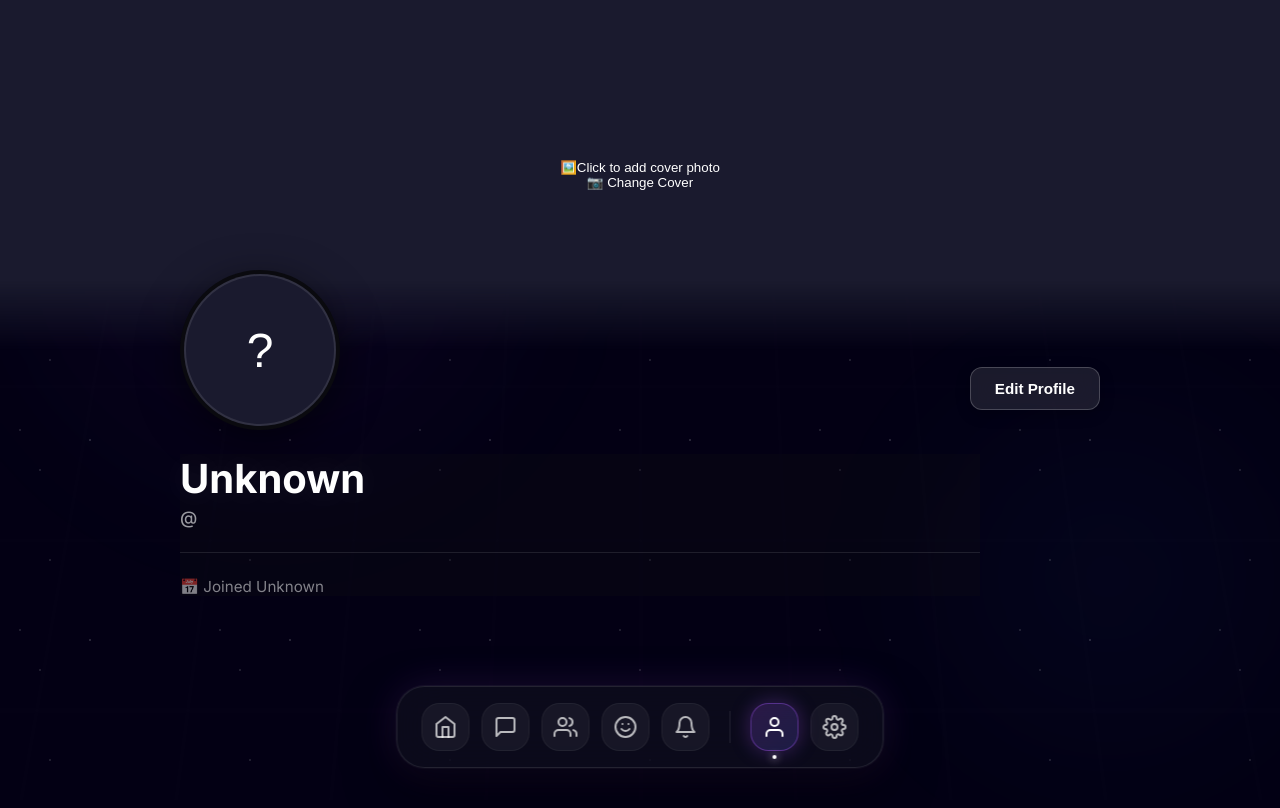
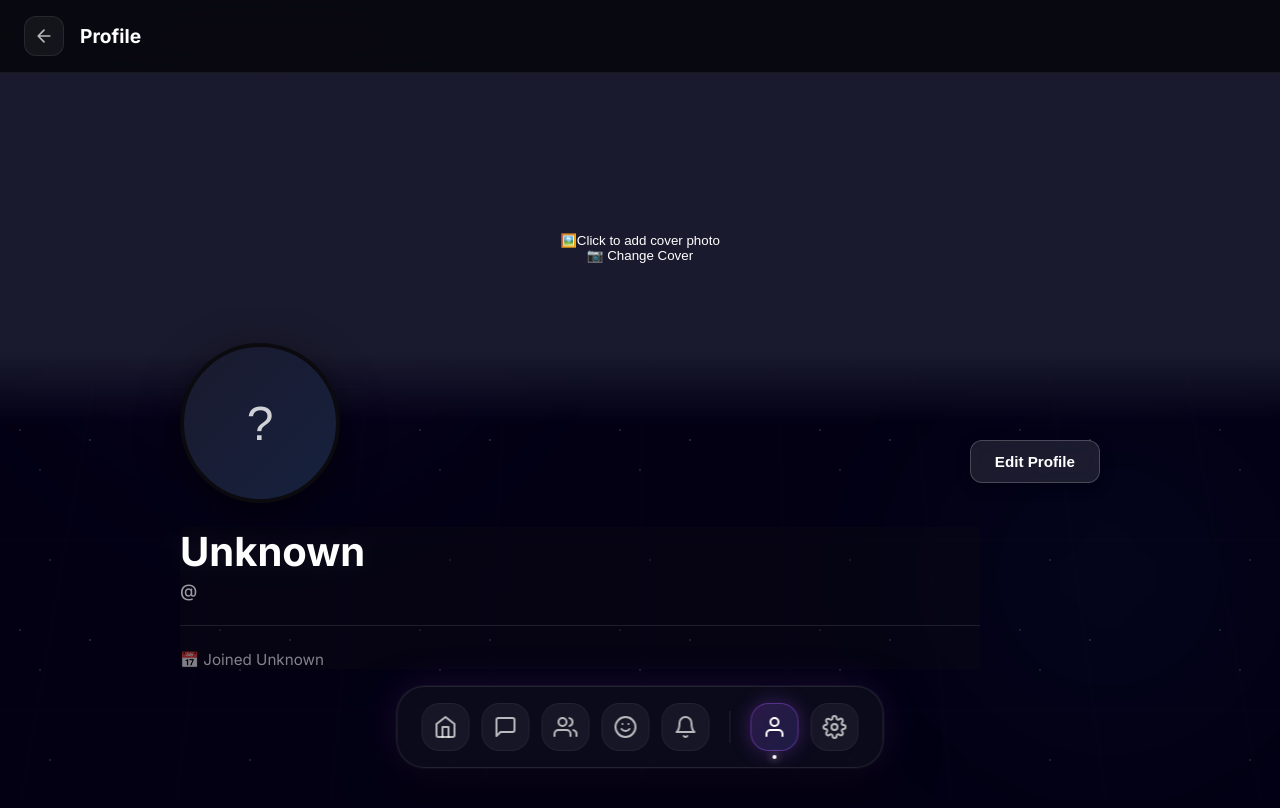
Before and after one commit to SetFodi/Andcord, a Next.js app: page /profile in a window 1280 px wide. Shown: the top 808 px of the page. Built offline with nearby package versions, Linux system fonts and the light colour scheme; no server answers.

Commit message:
profile change, client side

```diff
--- a/app/(main)/profile/page.tsx
+++ b/app/(main)/profile/page.tsx
@@ -1,12 +1,20 @@
 'use client';
 
 import { useState, useRef } from 'react';
+import { useRouter } from 'next/navigation';
 import { useAuth } from '@/lib/hooks/useAuth';
 import { uploadFile, validateFile } from '@/lib/utils/uploadFile';
 import ImageCropper from '@/components/cropper/ImageCropper';
 import './profile.css';
 
+const BackIcon = () => (
+    <svg width="20" height="20" viewBox="0 0 24 24" fill="none" stroke="currentColor" strokeWidth="2" strokeLinecap="round" strokeLinejoin="round">
+        <path d="M19 12H5M12 19l-7-7 7-7" />
+    </svg>
+);
+
 export default function ProfilePage() {
+    const router = useRouter();
     const { profile, updateProfile } = useAuth();
     const [isEditing, setIsEditing] = useState(false);
     const [displayName, setDisplayName] = useState(profile?.display_name || '');
@@ -140,6 +148,16 @@ export default function ProfilePage() {
 
     return (
         <div className="profile-page">
+            {/* Header with Back Button */}
+            <header className="profile-page-header">
+                <button className="back-btn" onClick={() => router.back()}>
+                    <BackIcon />
+                </button>
+                <div className="header-info">
+                    <h1 className="page-title">Profile</h1>
+                </div>
+            </header>
+
             <div className="profile-container">
                 {/* Image Cropper Modal */}
                 {cropperImage && (
--- a/app/(main)/profile/profile.css
+++ b/app/(main)/profile/profile.css
@@ -2,9 +2,50 @@
    PROFILE PAGE - COSMIC FULL WIDTH (CENTERED CONTENT)
    ======================================== */
 
+/* Header */
+.profile-page-header {
+    position: sticky;
+    top: 0;
+    display: flex;
+    align-items: center;
+    gap: 16px;
+    padding: 16px 24px;
+    background: rgba(10, 10, 15, 0.8);
+    backdrop-filter: blur(20px);
+    -webkit-backdrop-filter: blur(20px);
+    border-bottom: 1px solid rgba(255, 255, 255, 0.06);
+    z-index: 100;
+}
+
+.back-btn {
+    width: 40px;
+    height: 40px;
+    border-radius: 12px;
+    background: rgba(255, 255, 255, 0.05);
+    border: 1px solid rgba(255, 255, 255, 0.08);
+    color: rgba(255, 255, 255, 0.7);
+    display: flex;
+    align-items: center;
+    justify-content: center;
+    cursor: pointer;
+    transition: all 0.2s;
+}
+
+.back-btn:hover {
+    background: rgba(255, 255, 255, 0.1);
+    color: #fff;
+}
+
+.header-info .page-title {
+    font-size: 1.2rem;
+    font-weight: 700;
+    color: #fff;
+    margin: 0;
+}
+
 .profile-page {
     min-height: 100vh;
-    padding-bottom: 60px;
+    padding-bottom: 140px;
     width: 100%;
 }
 
@@ -71,13 +112,34 @@
     position: relative;
 }
 
+.avatar-2xl {
+    width: 100%;
+    height: 100%;
+    border-radius: 50%;
+    overflow: hidden;
+    background: linear-gradient(135deg, #1a1a2e 0%, #16213e 100%);
+    display: flex;
+    align-items: center;
+    justify-content: center;
+    font-size: 3rem;
+    color: rgba(255, 255, 255, 0.8);
+    border: none;
+}
+
+.avatar-2xl img {
+    width: 100%;
+    height: 100%;
+    object-fit: cover;
+    border-radius: 50%;
+}
+
 .profile-avatar {
     width: 160px;
     height: 160px;
     border-radius: 50%;
-    padding: 4px;
-    background: #0a0a0f;
-    border: none;
+    padding: 0;
+    background: linear-gradient(135deg, #1a1a2e 0%, #16213e 100%);
+    border: 4px solid rgba(10, 10, 15, 1);
     cursor: pointer;
     position: relative;
     overflow: hidden;
@@ -89,23 +151,36 @@
     transform: scale(1.02);
 }
 
-.avatar-2xl {
-    width: 100%;
-    height: 100%;
-    border-radius: 50%;
-    overflow: hidden;
-    background: #1a1a2e;
-    display: flex;
-    align-items: center;
-    justify-content: center;
-    font-size: 3rem;
-    border: 2px solid rgba(255, 255, 255, 0.1);
+/* Force avatar content to fill container - override global .avatar styles */
+.profile-page .profile-avatar .avatar,
+.profile-page .profile-avatar .avatar-2xl,
+.profile-page .profile-avatar > .avatar,
+.profile-page .profile-avatar > div {
+    width: 100% !important;
+    height: 100% !important;
+    min-width: 100% !important;
+    min-height: 100% !important;
+    max-width: 100% !important;
+    max-height: 100% !important;
+    border-radius: 50% !important;
+    padding: 0 !important;
+    margin: 0 !important;
+    border: none !important;
+    background: transparent !important;
+    display: flex !important;
+    align-items: center !important;
+    justify-content: center !important;
 }
 
-.avatar-2xl img {
-    width: 100%;
-    height: 100%;
-    object-fit: cover;
+.profile-page .profile-avatar .avatar img,
+.profile-page .profile-avatar .avatar-2xl img,
+.profile-page .profile-avatar img {
+    width: 100% !important;
+    height: 100% !important;
+    min-width: 100% !important;
+    min-height: 100% !important;
+    object-fit: cover !important;
+    border-radius: 50% !important;
 }
 
 .avatar-overlay {
--- a/app/(main)/user/[id]/user-profile.css
+++ b/app/(main)/user/[id]/user-profile.css
@@ -57,7 +57,8 @@
 
 /* Main Container */
 .user-profile-page {
-    max-width: 800px;
+    width: 90%;
+    max-width: 1400px;
     margin: 0 auto;
     padding-bottom: 140px;
 }
@@ -107,7 +108,7 @@
     display: flex;
     align-items: flex-end;
     justify-content: space-between;
-    padding: 0 32px;
+    padding: 0 48px;
     margin-top: -70px;
     position: relative;
     z-index: 10;
@@ -118,7 +119,7 @@
     height: 140px !important;
     border-radius: 28px !important;
     border: 4px solid rgb(10, 10, 15) !important;
-    background: rgba(30, 30, 40, 1);
+    background: linear-gradient(135deg, #1a1a2e 0%, #16213e 100%);
     display: flex;
     align-items: center;
     justify-content: center;
@@ -130,9 +131,20 @@
 }
 
 .profile-avatar img {
-    width: 100%;
-    height: 100%;
-    object-fit: cover;
+    width: 100% !important;
+    height: 100% !important;
+    object-fit: cover !important;
+    border-radius: 24px !important;
+}
+
+/* Override any nested avatar classes */
+.profile-avatar.avatar {
+    padding: 0 !important;
+}
+
+.profile-avatar.avatar-4xl {
+    width: 140px !important;
+    height: 140px !important;
 }
 
 .profile-actions {
@@ -211,7 +223,7 @@
 
 /* Profile Info Section */
 .profile-info-section {
-    padding: 24px 32px;
+    padding: 24px 48px;
     display: flex;
     flex-direction: column;
     gap: 16px;
@@ -341,7 +353,7 @@
 
 /* Posts Section */
 .profile-posts-section {
-    padding: 24px 32px;
+    padding: 24px 48px;
 }
 
 .posts-header {
@@ -502,6 +514,11 @@
         padding: 12px 16px;
     }
 
+    .user-profile-page {
+        width: 100%;
+        padding-bottom: 120px;
+    }
+
     .profile-cover {
         height: 160px;
     }
@@ -553,10 +570,6 @@
     .profile-posts-section {
         padding: 20px;
     }
-
-    .user-profile-page {
-        padding-bottom: 120px;
-    }
 }
 
 @media (max-width: 480px) {
```
Also changed, not shown: app/(main)/user/[id]/page.tsx (+12 -8 lines).
